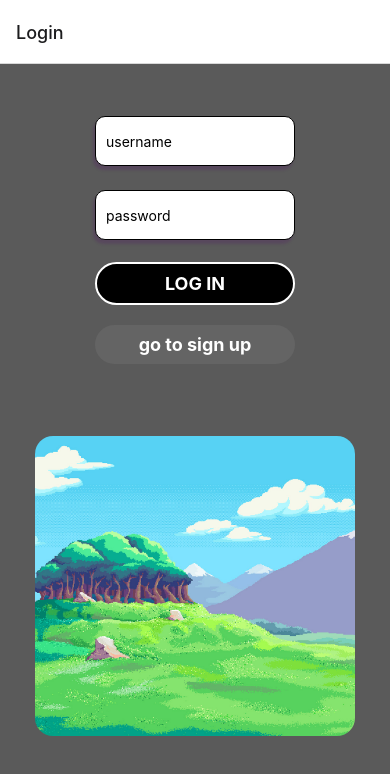
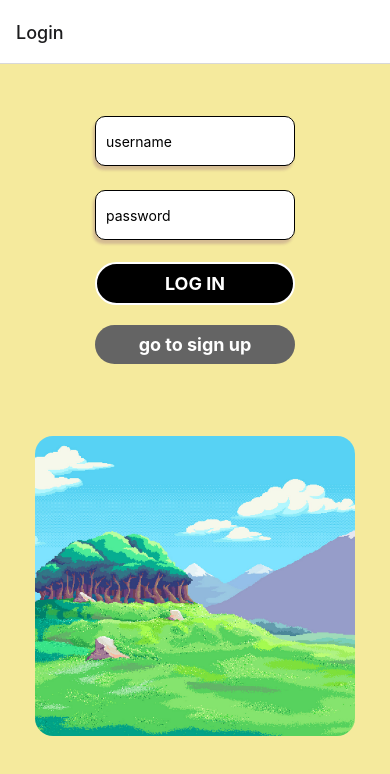
Before and after one commit to vkl2109/paint-swap, a React Native app in the folder client/: screen / in a window 390 px wide. Shown: the top 774 px of the page. Built offline with nearby package versions, Linux system fonts and the light colour scheme.

Commit message:
added loading page and changed background color

```diff
--- a/client/components/ArtistSpace.js
+++ b/client/components/ArtistSpace.js
@@ -1,5 +1,5 @@
 import React, { useState, useEffect, useRef } from 'react';
-import { SafeAreaView, ScrollView, StyleSheet, Image, Text } from 'react-native'
+import { SafeAreaView, ScrollView, StyleSheet, Image, Text, View } from 'react-native'
 import AsyncStorage from '@react-native-async-storage/async-storage';
 import { captureRef } from 'react-native-view-shot';
 import * as MediaLibrary from 'expo-media-library';
@@ -77,7 +77,7 @@ export default function ArtistSpace({ navigation, route }) {
 const styles = StyleSheet.create({
     container: {
         flex: 1,
-        backgroundColor: '#5A5A5A', // '#25292e'
+        backgroundColor: '#F5EA9D', // '#25292e'
         alignItems: 'center',
         justifyContent: 'center'
     },
--- a/client/components/Camera.js
+++ b/client/components/Camera.js
@@ -14,6 +14,7 @@ export default function CameraApp({ roomID }) {
     const [image, setImage] = useState(null);
     const [base64image, setBase64Image] = useState(null);
     const [type, setType] = useState(Camera.Constants.Type.back);
+    const [ waiting, isWaiting ] = useState(false)
     const imageRef = useRef();
 
     useEffect(() => {
@@ -65,6 +66,7 @@ export default function CameraApp({ roomID }) {
             })
             if (req.ok) {
                 setImage(null)
+                isWaiting(false)
             }
         }
         request()
@@ -75,6 +77,7 @@ export default function CameraApp({ roomID }) {
     }
     return (
         <View style={styles.container}>
+            {waiting ? <View style={styles.container}>
                 {!image && <View style={styles.cameraContainer}>
                     <Camera
                         ref={ref => setCamera(ref)}
@@ -174,6 +177,11 @@ export default function CameraApp({ roomID }) {
                 </View>
                 </>}
             </View>
+            :
+            <View style={styles.container}>
+                <Text>Waiting for other user</Text>
+            </View>}
+        </View>
     );
 }
 const styles = StyleSheet.create({
--- a/client/components/ChoosePublic.js
+++ b/client/components/ChoosePublic.js
@@ -52,7 +52,7 @@ export default function ChoosePublic({ navigation, loginData, socket }) {
 const styles = StyleSheet.create({
     container: {
         flex: 1,
-        backgroundColor: '#5A5A5A', // '#25292e'
+        backgroundColor: '#F5EA9D', // '#25292e'
         flexDirection: 'column',
         alignItems: 'center',
         justifyContent: 'center'
--- a/client/components/CreateRoom.js
+++ b/client/components/CreateRoom.js
@@ -90,7 +90,7 @@ export default function CreateRoom({ navigation, socket, loginData }) {
 const styles = StyleSheet.create({
     container: {
         flex: 1,
-        backgroundColor: '#5A5A5A', // '#25292e'
+        backgroundColor: '#F5EA9D', // '#25292e'
         alignItems: 'center',
         justifyContent: 'center'
     },
--- a/client/components/EnterPrivate.js
+++ b/client/components/EnterPrivate.js
@@ -66,7 +66,7 @@ export default function EnterPrivate({ navigation, socket, loginData }) {
 const styles = StyleSheet.create({
     container: {
         flex: 1,
-        backgroundColor: '#5A5A5A', // '#25292e'
+        backgroundColor: '#F5EA9D', // '#25292e'
         alignItems: 'center',
         justifyContent: 'center'
     },
--- a/client/components/LandingPage.js
+++ b/client/components/LandingPage.js
@@ -60,7 +60,7 @@ export default function LandingPage({ navigation }) {
 const styles = StyleSheet.create({
   container: {
     flex: 1,
-    backgroundColor: '#5A5A5A', // '#25292e'
+    backgroundColor: '#F5EA9D', // '#25292e'
     flexDirection: 'column',
     alignItems: 'center',
     justifyContent: 'center'
--- a/client/components/Login.js
+++ b/client/components/Login.js
@@ -157,7 +157,7 @@ export default function Login({ navigation, loginData, setLoginData, setSocket }
 const styles = StyleSheet.create({
   container: {
     flex: 1,
-    backgroundColor: '#5A5A5A', // '#25292e'
+    backgroundColor: '#F5EA9D', // '#25292e'
     alignItems: 'center',
   },
   image: {
--- a/client/components/PaintRoom.js
+++ b/client/components/PaintRoom.js
@@ -20,7 +20,7 @@ export default function PaintRoom({ navigation, route }) {
 const styles = StyleSheet.create({
   container: {
     flex: 1,
-    backgroundColor: '#5A5A5A', // '#25292e'
+    backgroundColor: '#F5EA9D', // '#25292e'
     alignItems: 'center',
     justifyContent: 'center'
   },
```
Also changed, not shown: 1 other file (tests, documents, lock files or other folders). Lines whose indentation alone changed are shown as unchanged.
